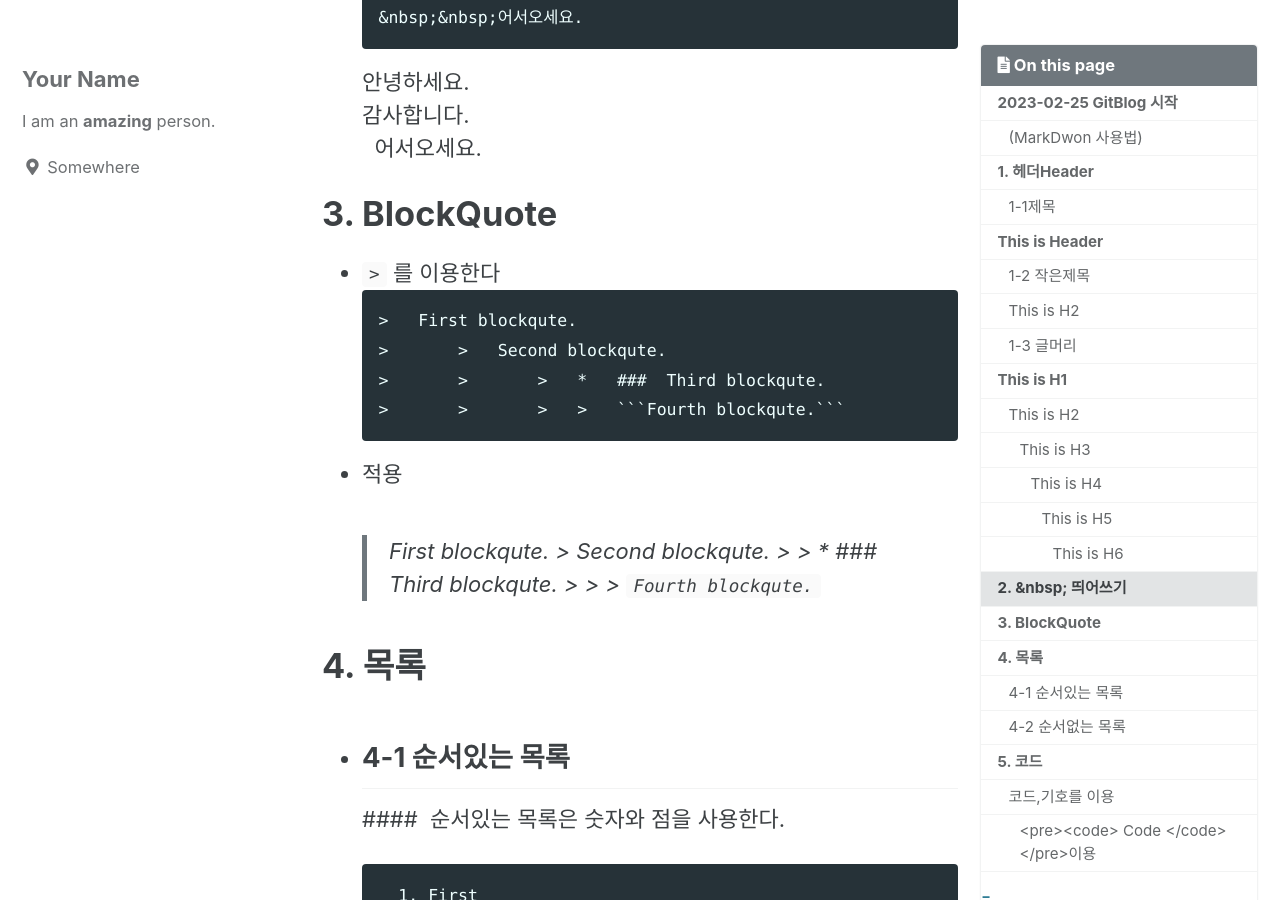
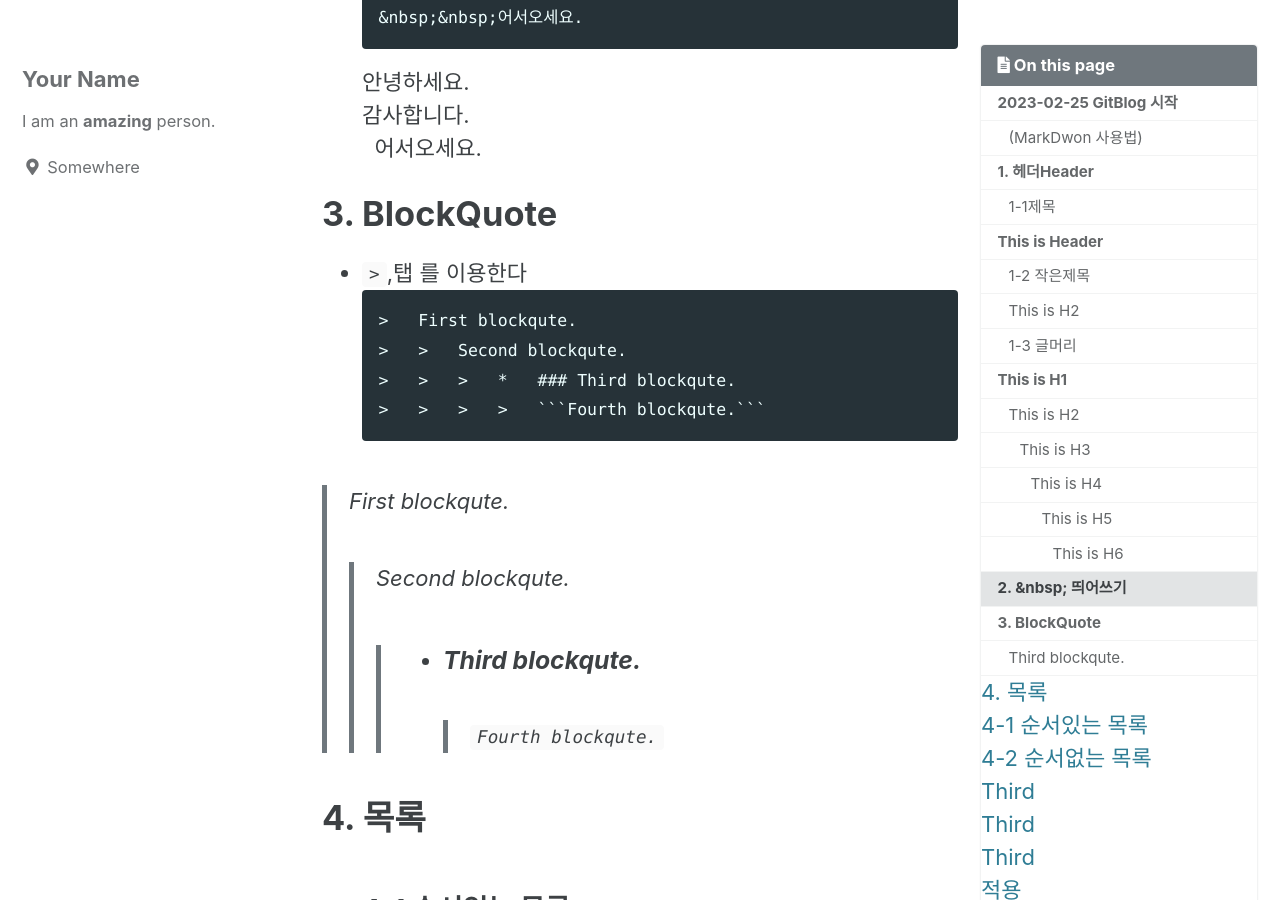
Before and after one commit to levell1/ioremove, a Jekyll site: the page built from _posts/2023-02-25-First.md, in a window 1280 px wide and 900 px high, scrolled down 2164 px. Built offline with Jekyll 4.4.1, drawn with Linux system fonts in a browser that asks for light colours; cached includes are drawn as plain includes; some of the changed text lies outside the part shown.

Commit message:
Update 2023-02-25-First.md

````diff
--- a/_posts/2023-02-25-First.md
+++ b/_posts/2023-02-25-First.md
@@ -72,34 +72,34 @@ This is H2
 
 # 3. BlockQuote
 
-*   `>` 를 이용한다
+*   `>`,탭 를 이용한다
 ```
 >   First blockqute.
->	>   Second blockqute.
->	>	>   *   ###  Third blockqute.
->	>	>   >   ```Fourth blockqute.```
+>   >   Second blockqute.
+>   >   >   *   ### Third blockqute.
+>   >   >   >   ```Fourth blockqute.```
 ```
 
-* 적용
 >   First blockqute.
->	>   Second blockqute.
->	>	>   *   ###  Third blockqute.
->	>	>   >   ```Fourth blockqute.```
+>   >   Second blockqute.
+>   >   >   *   ### Third blockqute.
+>   >   >   >   ```Fourth blockqute.```
 
 
 # 4. 목록
 
 * ## 4-1 순서있는 목록
     ####  &nbsp;순서있는 목록은 숫자와 점을 사용한다.
-
-        1. First
-        2. Second
-        3. Third
+```
+1. First
+2. Second
+3. Third
+```
 
 * 적용
-    1. First
-    2. Second
-    3. Third
+1. First
+2. Second
+3. Third
 
 * ## 4-2 순서없는 목록
     #### &nbsp; 기호 :&nbsp; * , + , &nbsp;-  를 사용한다. 기호를 혼합해서 사용 가능하다.
@@ -107,33 +107,37 @@ This is H2
 * First
 * Second
 * Third     <br><br>
-
+----
 + First
 + Second
 - Third     <br><br>
-
+----
 + First
     + Second
         + Third <br><br>
-
+----
 * First
     + Second
          - Third
 ```
 
 * 적용
-    * First
+----
+* First
+* Second
+* Third
+----
++ First
++ Second
+- Third
+-----
+* First
     * Second
-    * Third     <br><br>
-    + First
+        * Third
+----
+* First
     + Second
-    - Third     <br><br>
-    * First
-        * Second
-           * Third  <br><br>
-    * First
-        + Second
-            - Third
+        - Third
 
 
 
````
